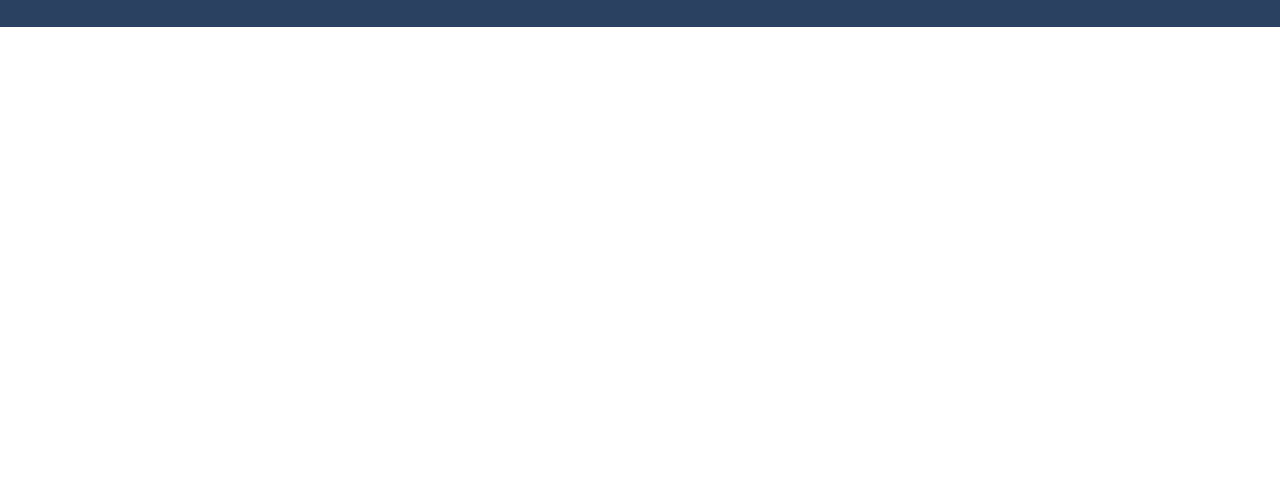
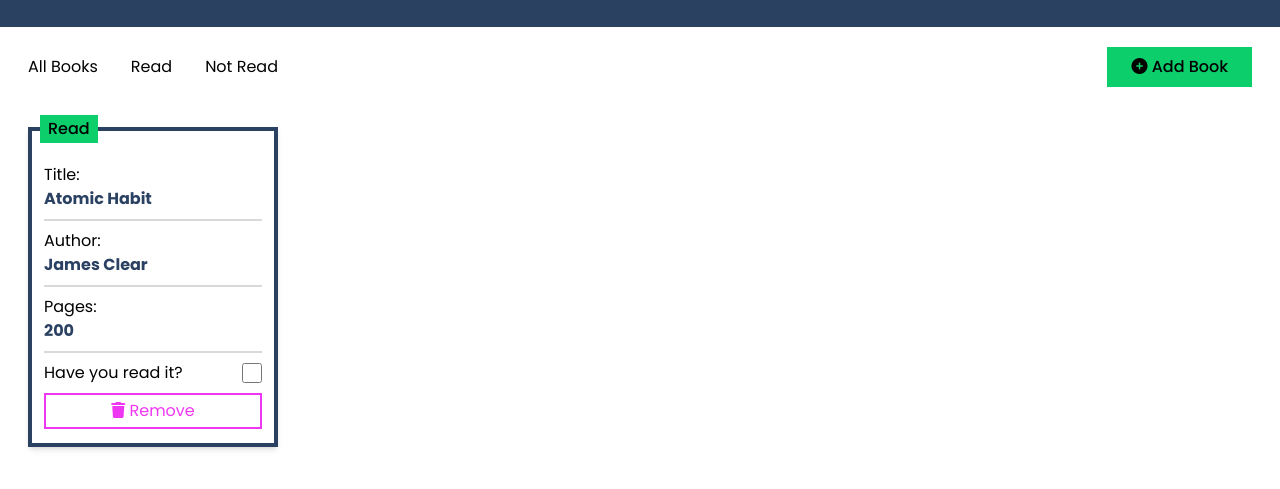
Before and after one commit to dawidwojtaszek/TheOdinProject, a website: page Library/index.html in a window 1280 px wide. Shown: the part 73-562 px from the top of the page. Drawn offline with Linux system fonts and the light colour scheme.

Commit message:
feat: add card style

```diff
--- a/Library/index.html
+++ b/Library/index.html
@@ -21,8 +21,8 @@
     <link rel="stylesheet" href="./css/main.css" />
     <title>Library Project</title>
   </head>
-  <body>
-    <header class="w=full bg-darkBlue h-[100px]">
+  <body class="dark:bg-darkGray">
+    <header class="w=full bg-darkBlue h-[100px] dark:bg-darkGray">
       <div
         class="container mx-auto h-full px-7 flex items-center justify-between"
         role="none presentation"
@@ -34,6 +34,52 @@
         </button>
       </div>
     </header>
+    <div class="container mx-auto flex justify-between items-center mt-5 px-7">
+      <nav class="flex w-[250px] justify-between dark:text-white">
+        <button class="hover:text-green">All Books</button>
+        <button class="hover:text-green">Read</button>
+        <button class="hover:text-green">Not Read</button>
+      </nav>
+      <button class="bg-green font-medium py-2 px-6 dark:text-white">
+        <i class="fa-solid fa-circle-plus"></i> Add Book
+      </button>
+    </div>
+    <div
+      class="container mx-auto px-7 flex flex-col items-center gap-5 flex-wrap mt-10 md:justify-between md:flex-row"
+      role="none presentation"
+    >
+      <!-- Card -->
+      <div
+        class="w-[250px] min-h-[320px] px-3 pt-6 pb-2 border-4 border-darkBlue shadow-md relative dark:bg-lightGray dark:text-white dark:border-white"
+      >
+        <div
+          class="absolute h-7 px-2 bg-green top-[-16px] left-2 font-medium flex items-center"
+        >
+          Read
+        </div>
+        <div class="border-b-2 border-veryLightGray py-2">
+          <span>Title:</span>
+          <p class="font-bold text-darkBlue dark:text-white">Atomic Habit</p>
+        </div>
+        <div class="border-b-2 border-veryLightGray py-2">
+          <span>Author:</span>
+          <p class="font-bold text-darkBlue dark:text-white">James Clear</p>
+        </div>
+        <div class="border-b-2 border-veryLightGray py-2">
+          <span>Pages:</span>
+          <p class="font-bold text-darkBlue dark:text-white">200</p>
+        </div>
+        <div class="py-2 flex justify-between w-full items-center">
+          <label>Have you read it?</label>
+          <input type="checkbox" class="h-5 w-5" />
+        </div>
+        <button
+          class="border-2 border-magenta text-magenta w-full py-1 hover:bg-magenta hover:text-black dark:hover:text-white"
+        >
+          <i class="fa-solid fa-trash"></i> Remove
+        </button>
+      </div>
+    </div>
     <script src="app.js"></script>
   </body>
 </html>
--- a/Library/tailwind.config.js
+++ b/Library/tailwind.config.js
@@ -9,6 +9,9 @@
       black: "#000",
       orange: "#F39237",
       magenta: "#EF37F3",
+      veryLightGray: "#D9D9D9",
+      lightGray: "#474649",
+      darkGray: "#363537",
     },
     extend: {},
   },
```
Also changed, not shown: Library/css/main.css.
